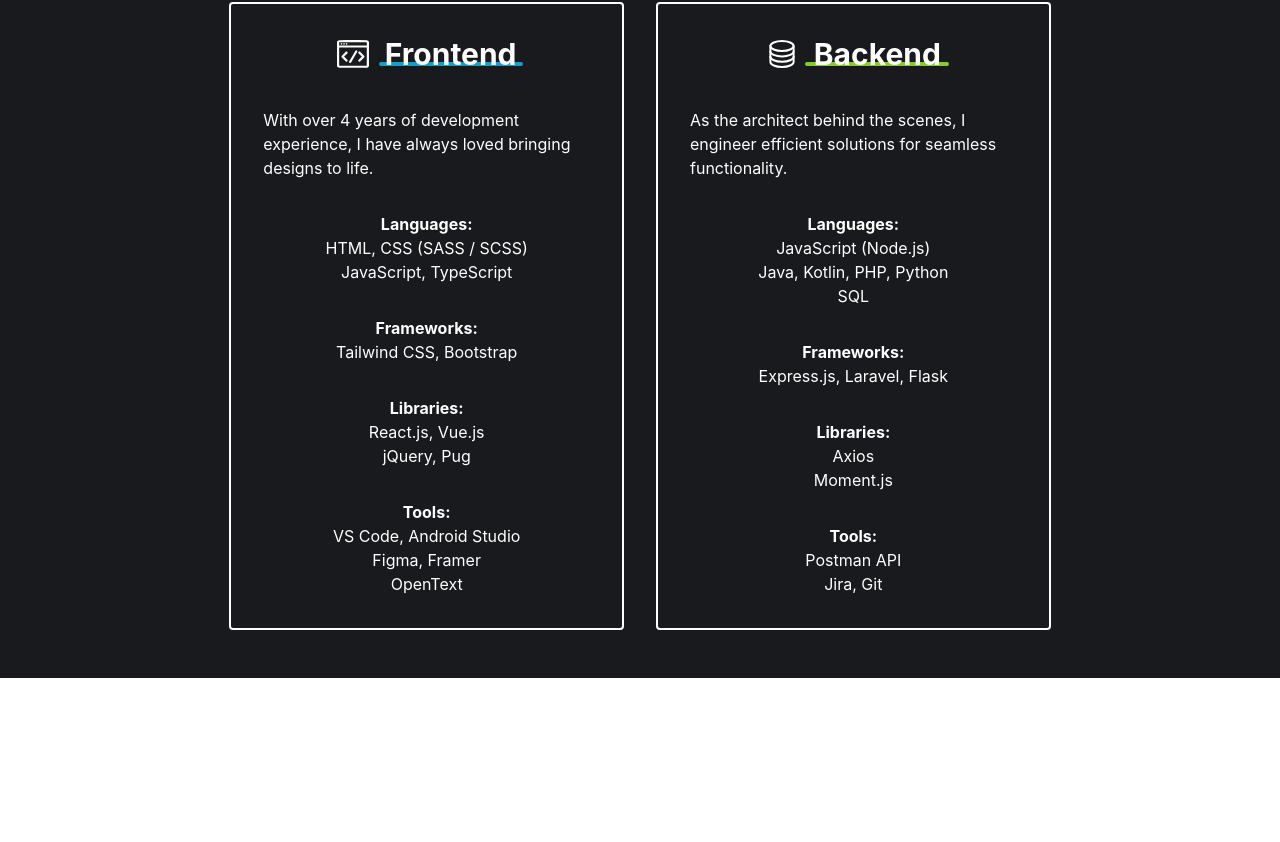
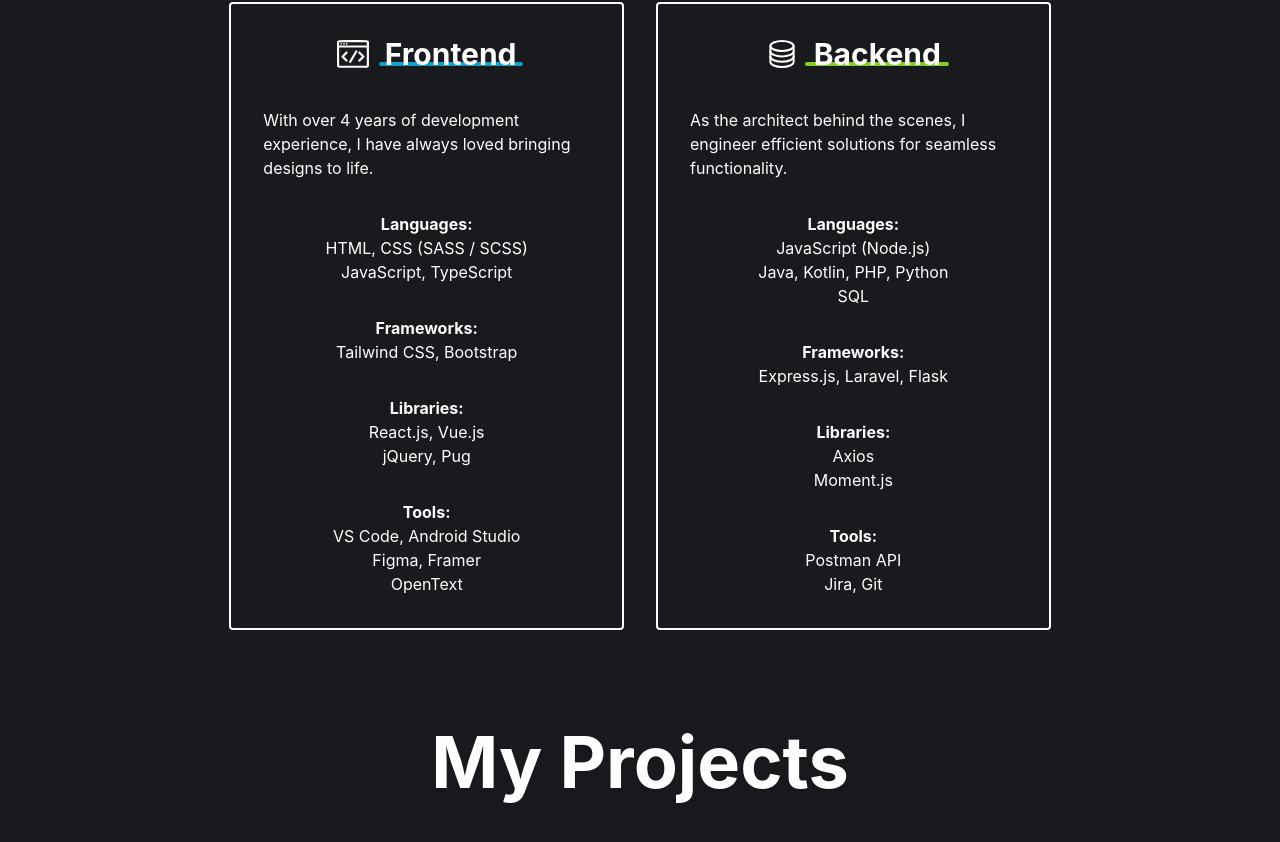
Before and after one commit to FattahSalleh/fattahsalleh.github.io, a React (Create React App) app in the folder fattah-portfolio/: page / in a window 1280 px wide. Shown: the part 1078-1920 px from the top of the page. Before the commit the page ends 1756 px from the top, so only its background shows below. Built offline with nearby package versions, Linux system fonts and the light colour scheme.

Commit message:
feat: init project section skeleton

```diff
--- a/fattah-portfolio/src/components/App/App.tsx
+++ b/fattah-portfolio/src/components/App/App.tsx
@@ -9,7 +9,7 @@ function App() {
 	const buttons: ButtonProps[] = [
 		{ label: "hello world!", sectionId: "introSection" },
 		{ label: "expertise", sectionId: "expertiseSectionContainer" },
-		{ label: "project", sectionId: "introSection" },
+		{ label: "project", sectionId: "projectSection" },
 		{ label: "experience", sectionId: "introSection" },
 		{ label: "contact", sectionId: "introSection" },
 	];
@@ -108,6 +108,22 @@ function App() {
 							<ExpertiseTable expertise={expertiseBE} />
 						</article>
 					</div>
+        </section>
+
+				<section
+					className="z-10 max-w-full w-full p-12"
+					id="projectSection"
+				>
+					<div
+						className="flex flex-col items-center"
+					>
+						<p className="font-bold h-full text-7xl drop-shadow-md mb-16">
+							My Projects
+						</p>
+            <article className="flex flex-row justify-center">
+              {/* TODO: To create and add project component */}
+						</article>
+					</div>
 				</section>
 			</main>
 		</div>
```
